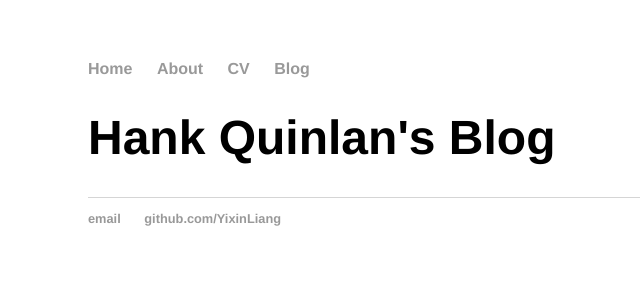
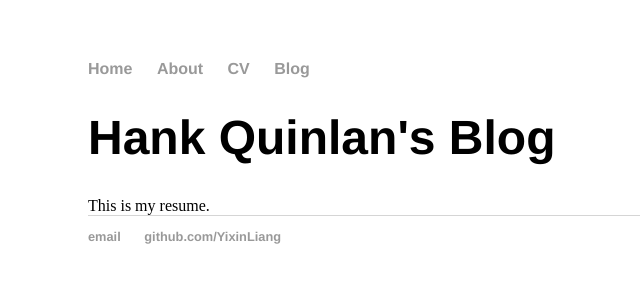
Before and after one commit to YixinLiang/YixinLiang.github.io, a Jekyll site: the page built from CV/index.html, in a window 1280 px wide. Shown: the top 300 px of the page, without its empty margins (104-744 px from the left). Built offline with Jekyll 4.4.1, drawn with Linux system fonts in a browser that asks for light colours.

Commit message:
Update index.html

```diff
--- a/CV/index.html
+++ b/CV/index.html
@@ -2,4 +2,6 @@
 layout: default
 title: Hank Quinlan's Blog
 ---
-	<h1>{{ page.title }}</h1>
+ <h1>{{ page.title }}</h1>
+
+This is my resume.
```
